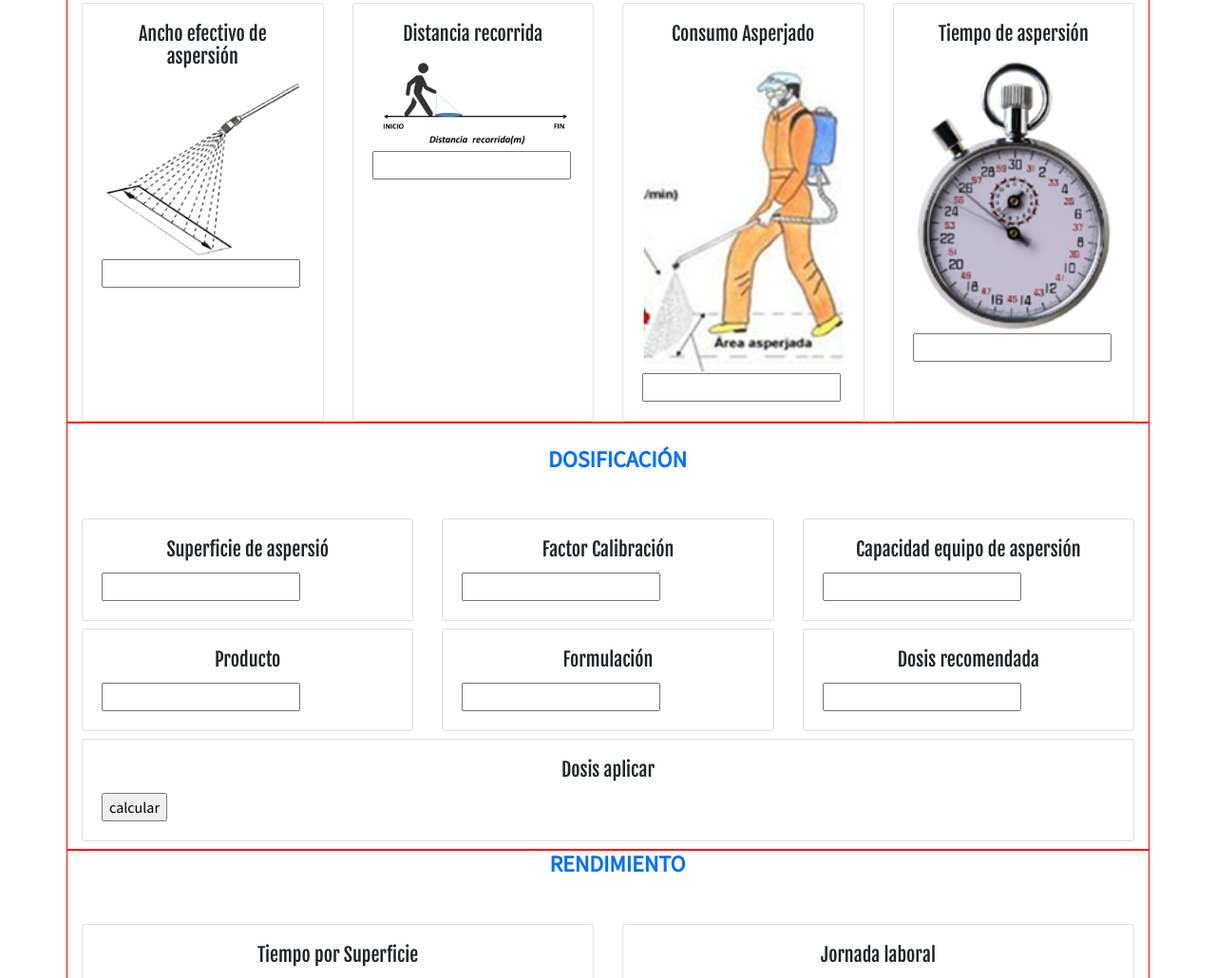
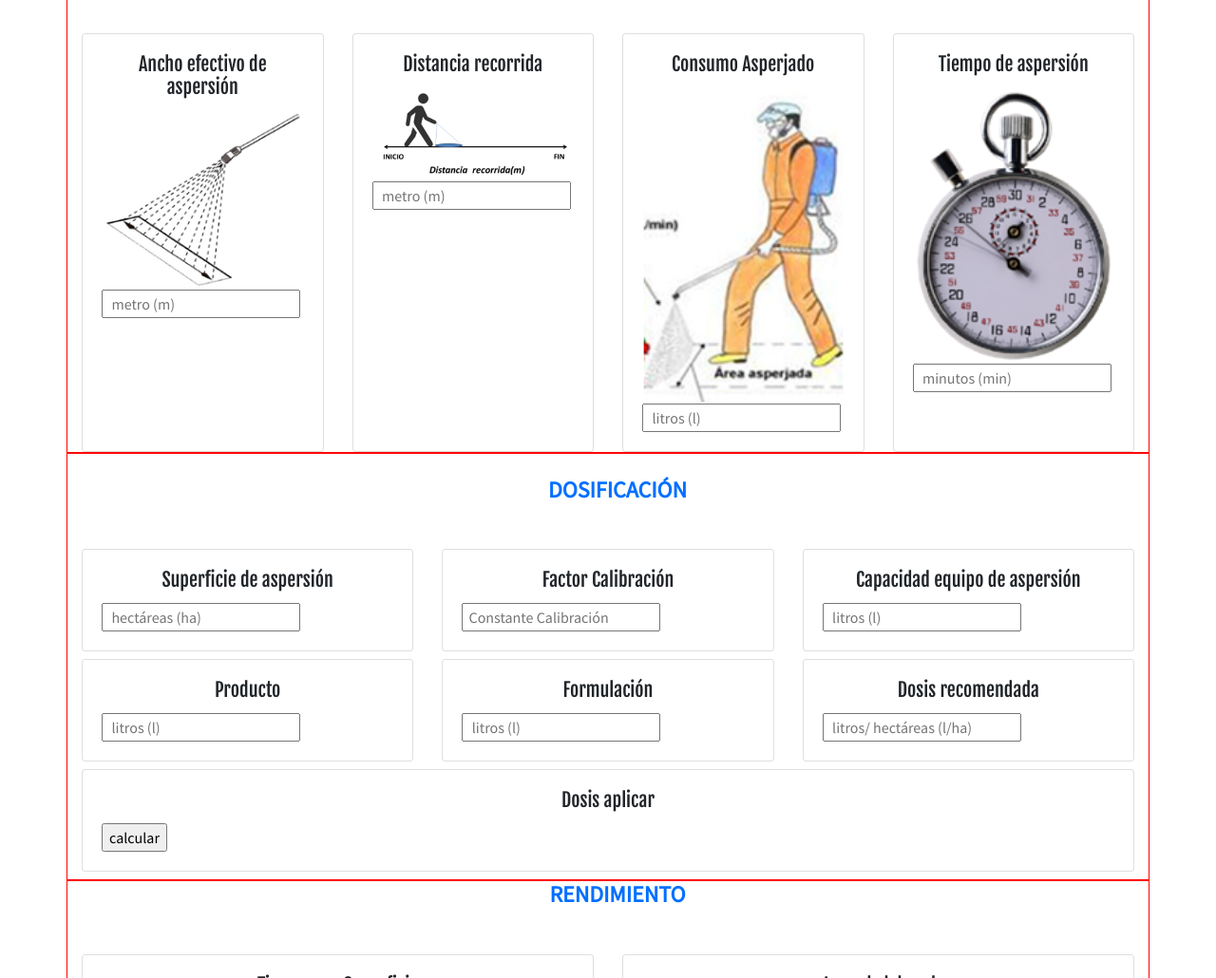
Before and after one commit to JoseCaicedoLA/Calculadora, a plain HTML site: page Calculadoragro.html in a window 1280 px wide. Shown: the part 1770-2800 px from the top of the page at 95% size. Drawn offline with nearby package versions, Linux system fonts and the light colour scheme.

Commit message:
responsive general

```diff
--- a/Calculadoragro.html
+++ b/Calculadoragro.html
@@ -66,10 +66,10 @@
       <!-- FIN /home -->
 
       <!-- INI Equipo Seguridad -->
-  <section id="security" class="mt-2">
+  <section id="security">
     <div class="container">
       <div class="row">
-        <div class="col text-center">
+        <div class="col text-center mt-4">
           <h2>Equipo de seguridad</h2>
         </div>
       </div>
@@ -107,7 +107,7 @@
         </div>
       </div>
       <div class="row">
-        <div class="col text-center mt-2">
+        <div class="col text-center mt-4">
           <h2>Recomendaciones</h2>
         </div>
       </div>
@@ -153,39 +153,39 @@
         </div>
       </div>
       <div class="row">
-        <div class="col-md-3 mt-2">
+        <div class="col-lg-3 col-md-6 mt-2">
           <div class="card h-100">
             <div class="card-body">
               <h5 class="card-title text-center">Ancho efectivo de aspersión</h5>
               <img src="imagen/anchoasp.png" class="card-img-top" alt="foto equipo de proteccion">
-              <input type="number">
+              <input type="number" placeholder="  metro (m)">
             </div>
           </div>
         </div>
-        <div class="col-md-3 mt-2">
+        <div class="col-lg-3 col-md-6 mt-2">
           <div class="card h-100">
             <div class="card-body">
               <h5 class="card-title text-center">Distancia recorrida</h5>
               <img src="imagen/distrecor.png" class="card-img-top" alt="foto equipo de proteccion">
-              <input type="number">
+              <input type="number" placeholder="  metro (m)">
             </div>
           </div>
         </div>
-        <div class="col-md-3 mt-2">
+        <div class="col-lg-3 col-md-6 mt-2">
           <div class="card h-100">
             <div class="card-body">
               <h5 class="card-title text-center">Consumo Asperjado</h5>
               <img src="imagen/consumoasp.png" class="card-img-top" alt="foto equipo de proteccion">
-              <input type="number">
+              <input type="number" placeholder="  litros (l)">
             </div>
           </div>
         </div>
-        <div class="col-md-3 mt-2">
+        <div class="col-lg-3 col-md-6 mt-2">
           <div class="card h-100">
             <div class="card-body">
               <h5 class="card-title text-center">Tiempo de aspersión</h5>
               <img src="imagen/cronometro.png" class="card-img-top" alt="foto equipo de proteccion">
-              <input type="number">
+              <input type="number" placeholder="  minutos (min)">
             </div>
           </div>
         </div>
@@ -206,8 +206,8 @@
         <div class="col-md-4 mt-2">
           <div class="card h-100">
             <div class="card-body">
-              <h5 class="card-title text-center">Superficie de aspersió</h5>
-              <input type="number">
+              <h5 class="card-title text-center">Superficie de aspersión</h5>
+              <input type="number" placeholder="  hectáreas (ha)">
             </div>
           </div>
         </div>
@@ -215,7 +215,7 @@
           <div class="card h-100">
             <div class="card-body">
               <h5 class="card-title text-center">Factor Calibración</h5>
-              <input type="number">
+              <input type="number"placeholder=" Constante Calibración">
             </div>
           </div>
         </div>
@@ -223,7 +223,7 @@
           <div class="card h-100">
             <div class="card-body">
               <h5 class="card-title text-center">Capacidad equipo de aspersión</h5>
-              <input type="number">
+              <input type="number"placeholder="  litros (l)">
             </div>
           </div>
         </div>
@@ -233,7 +233,7 @@
           <div class="card h-100">
             <div class="card-body">
               <h5 class="card-title text-center">Producto</h5>
-              <input type="number">
+              <input type="number" placeholder="  litros (l)">
             </div>
           </div>
         </div>
@@ -241,7 +241,7 @@
           <div class="card h-100">
             <div class="card-body">
               <h5 class="card-title text-center">Formulación</h5>
-              <input type="number">
+              <input type="number" placeholder="  litros (l)">
             </div>
           </div>
         </div>
@@ -249,7 +249,7 @@
           <div class="card h-100">
             <div class="card-body">
               <h5 class="card-title text-center">Dosis recomendada</h5>
-              <input type="number">
+              <input type="number" placeholder="  litros/ hectáreas (l/ha)">
             </div>
           </div>
         </div>
@@ -281,7 +281,7 @@
           <div class="card">
             <div class="card-body">
               <h5 class="card-title text-center">Tiempo por Superficie</h5>
-              <input type="number">
+              <input type="number" placeholder="  minutos (min)">
             </div>
           </div>
         </div>
@@ -289,7 +289,7 @@
           <div class="card">
             <div class="card-body">
               <h5 class="card-title text-center">Jornada laboral</h5>
-              <input type="number">
+              <input type="number" placeholder="  horas (h)">
             </div>
           </div>
         </div>
```
